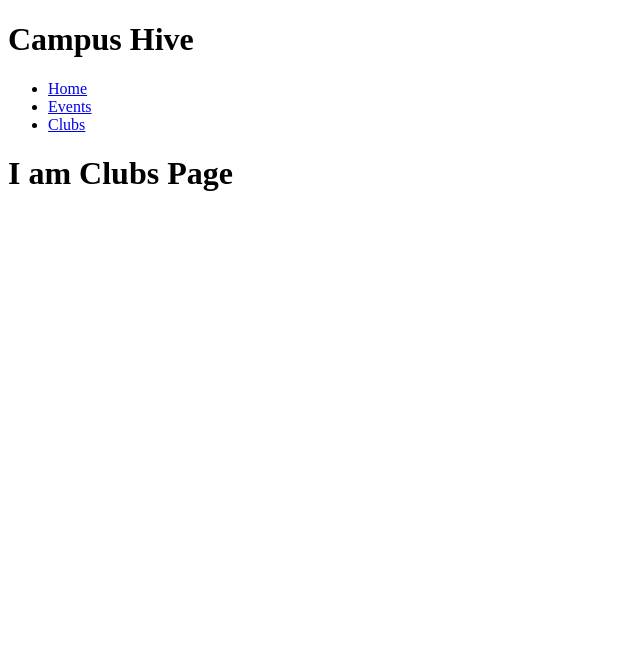
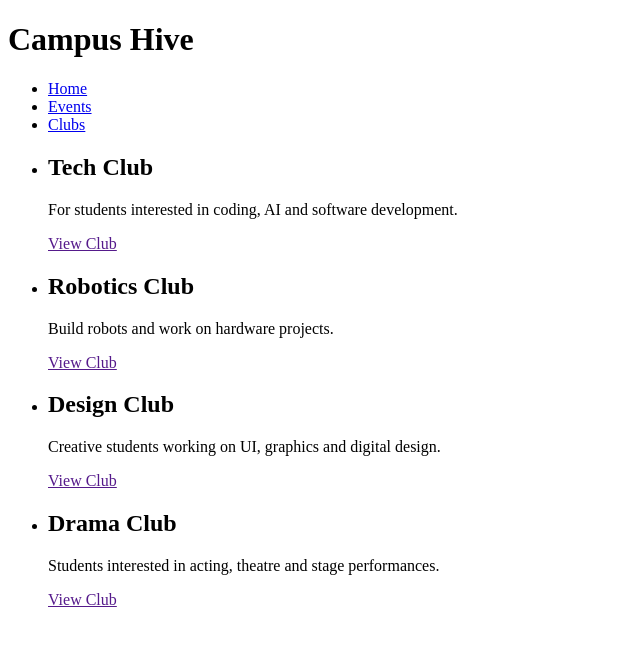
Before and after one commit to bhaveshcodm2706-venom/Campus-Hive, a website: page clubs.html in a window 1280 px wide. Shown: the whole page, without its empty margins (0-640 px from the left). Drawn offline with Linux system fonts and the light colour scheme.

Commit message:
Clubs page Completed

```diff
--- a/clubs.html
+++ b/clubs.html
@@ -15,7 +15,38 @@
           <li><a href="clubs.html">Clubs</a></li>
           </ul>
         </nav>
-      </header>
-      <h1>I am Clubs Page</h1>
+
+    </header>
+     <main>
+<section>
+     <ul>
+        <li>
+            <h2>Tech Club</h2>
+<p>For students interested in coding, AI and software development.</p>
+<a href="">View Club</a>
+        </li>
+
+        <li>
+            <h2>Robotics Club</h2>
+<p>Build robots and work on hardware projects.</p>
+<a href="">View Club</a>
+        </li>
+
+        <li>
+            <h2>Design Club</h2>
+<p>Creative students working on UI, graphics and digital design.</p>
+<a href="">View Club</a>
+        </li>
+
+        <li>
+            <h2>Drama Club</h2>
+<p>Students interested in acting, theatre and stage performances.</p>
+<a href="">View Club</a>
+        </li>
+
+    </ul>
+</section>
+    </main>
+
 </body>
 </html>
```
